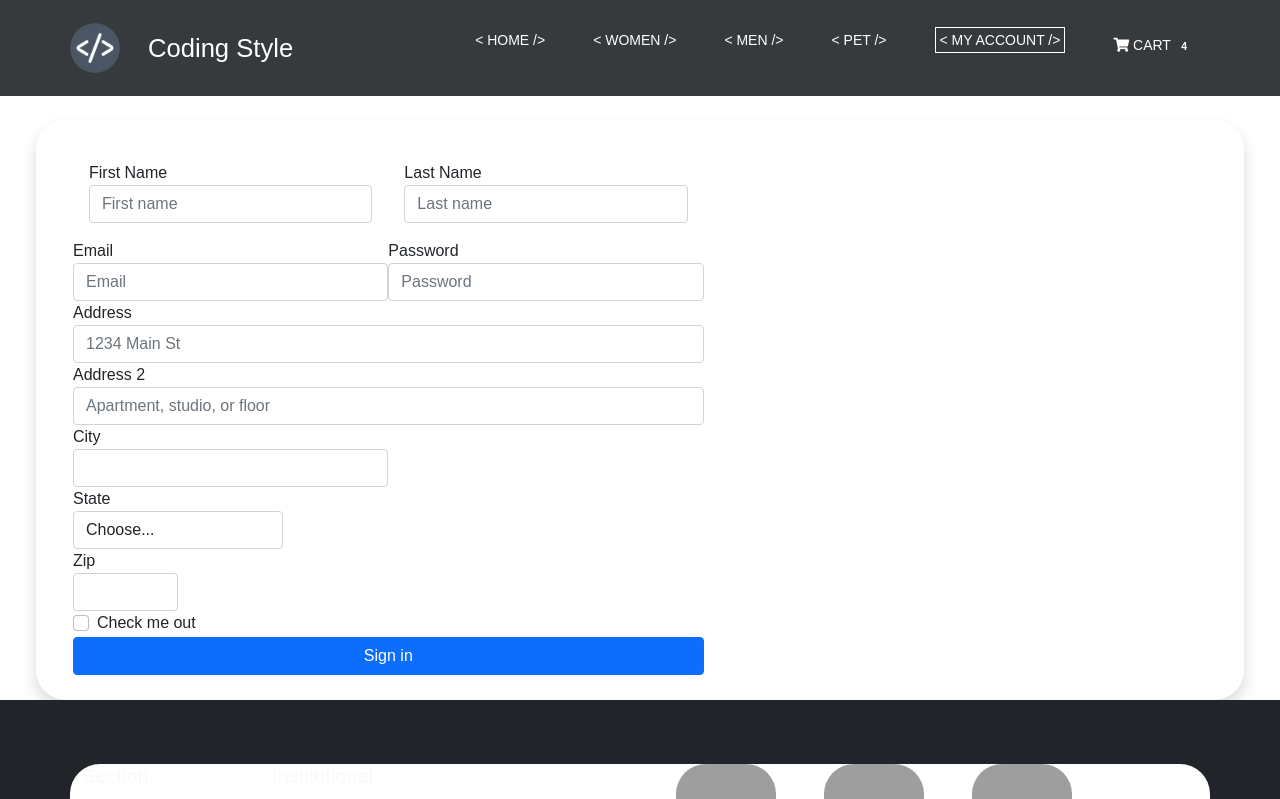
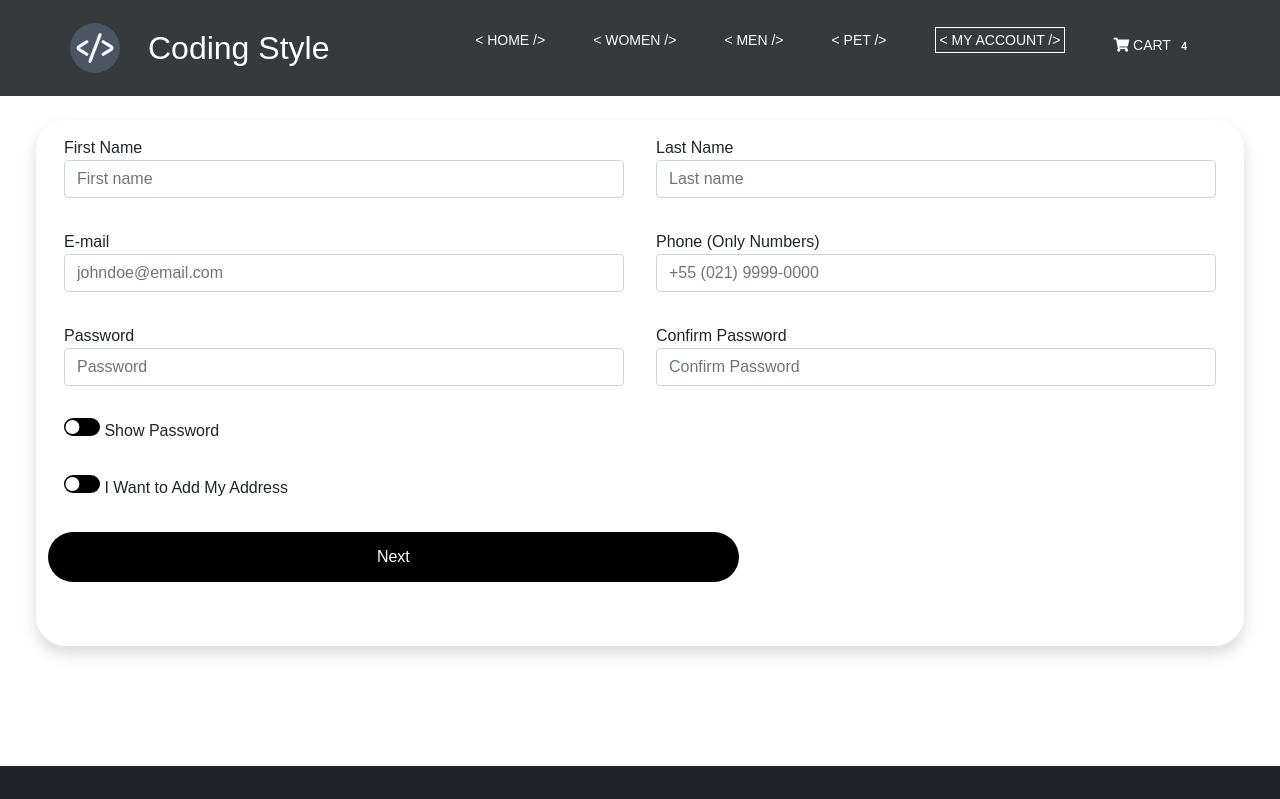
Before and after one commit to 21E321E4-DFE-GRP-EDS-01C1-N2-P1/E-Safe, a Vue app: page /Register in a window 1280 px wide. Shown: the top 799 px of the page. Built offline with nearby package versions, Linux system fonts and the light colour scheme; grey boxes are pictures that could not be loaded.

Commit message:
version 0.05 RegisterForm

```diff
--- a/package.json
+++ b/package.json
@@ -8,7 +8,10 @@
     "lint": "vue-cli-service lint"
   },
   "dependencies": {
+    "@vuelidate/core": "^2.0.0-alpha.32",
+    "@vuelidate/validators": "^2.0.0-alpha.25",
     "core-js": "^3.6.5",
+    "firebase": "^8.10.0",
     "vue": "^3.0.0",
     "vue-router": "^4.0.0-0",
     "vuex": "^4.0.0-0"
--- a/src/components/AccountPages/Login.vue
+++ b/src/components/AccountPages/Login.vue
@@ -1,37 +1,37 @@
 <template>
     <section class="form mx-5 padding-top">
         <div>
-            <div class="shadow row d-flex justify-content-center">
-                <!-- <div class="image-align-self col-lg-5">
+            <div class="shadow row main-div d-flex justify-content-center">
+                <div class="image-align-self col-lg-5">
                     <div class="branding mb-5">
                         <img src="@/assets/logo.png" alt="logo">
                         <p class="branding-name">Coding Style</p>
                     </div>
-                    <img src="../assets/Deal-of-the-day.jpg" class="img-fluid"  alt="Login Cover">
-                </div> -->
-                <div class="col-lg-7">
+                    <img src="../../assets/Deal-of-the-day.jpg" class="img-fluid"  alt="Login Cover">
+                </div>
+                <div class="col-lg-7 ">
                     <form>
                         <h2 class="font-weight-bold py-3">Login</h2>
-                        <div class="form-group row">
-                            <label for="colFormLabelLg" class="col-sm-2 col-form-label col-form-label-lg">Email</label>
+                        <div class="form-group row mb-3">
+                            <label for="colFormLabelLg" class="col-sm-2 col-form-label col-form-label-lg m-1">Email</label>
                             <div class="col-sm-10">
                                 <input type="email" class="form-control form-control-lg" id="colFormLabelLg" placeholder="Email-Address">
                             </div>
                         </div>
-                        <div class="form-group row">
-                            <label for="colFormLabelLg" class="col-sm-2 col-form-label col-form-label-lg">Password</label>
+                        <div class="form-group row mb-3">
+                            <label for="colFormLabelLg" class="col-sm-2 col-form-label col-form-label-lg m-1">Password</label>
                             <div class="col-sm-10">
                                 <input type="password" class="form-control form-control-lg" id="colFormLabelLg" placeholder="*********">
                             </div>
                         </div>
 
-                        <div class="form-row">
+                        <div class="form-row mb-3">
                             <div class="col-lg-7">
                                 <button type="button" class="btn1 mt-3 mb-5">Login</button>
                             </div>
                         </div>
                         <a href="#">Forgot Password</a>
-                        <p>Don't have an account? <a href="#">Register Here</a></p>
+                        <p>Don't have an account? <a href="Register">Register Here</a></p>
                     </form>
                 </div>
             </div>
@@ -44,21 +44,13 @@
     margin: 0;
     box-sizing: border-box;
 }
-body{
-    background-color: white;
-}
-.row{
+
+.main-div{
     background: white;
     border-radius: 30px;
-    // display: flex;
-    // // flex-direction: row;
-    // justify-content: space-around;
-    // align-items: center;
 }
 .padding-top{
     padding-top: 120px;
-    // display: flex;
-    // justify-content: center;
 }
 .image-align-self{
     align-self: center;
--- a/src/components/AccountPages/Login2.vue
+++ /dev/null
@@ -1,101 +0,0 @@
-<template>
-    <section class="form mx-5 padding-top">
-        <div>
-            <div class="shadow row d-flex justify-content-center">
-                <div class="image-align-self col-lg-5">
-                    <div class="branding mb-5">
-                        <img src="@/assets/logo.png" alt="logo">
-                        <p class="branding-name">Coding Style</p>
-                    </div>
-                    <img src="../../assets/Deal-of-the-day.jpg" class="img-fluid"  alt="Login Cover">
-                </div>
-                <div class="col-lg-7 ">
-                    <form>
-                        <h2 class="font-weight-bold py-3">Login</h2>
-                        <div class="form-group row mb-3">
-                            <label for="colFormLabelLg" class="col-sm-2 col-form-label col-form-label-lg m-1">Email</label>
-                            <div class="col-sm-10">
-                                <input type="email" class="form-control form-control-lg" id="colFormLabelLg" placeholder="Email-Address">
-                            </div>
-                        </div>
-                        <div class="form-group row mb-3">
-                            <label for="colFormLabelLg" class="col-sm-2 col-form-label col-form-label-lg m-1">Password</label>
-                            <div class="col-sm-10">
-                                <input type="password" class="form-control form-control-lg" id="colFormLabelLg" placeholder="*********">
-                            </div>
-                        </div>
-
-                        <div class="form-row mb-3">
-                            <div class="col-lg-7">
-                                <button type="button" class="btn1 mt-3 mb-5">Login</button>
-                            </div>
-                        </div>
-                        <a href="#">Forgot Password</a>
-                        <p>Don't have an account? <a href="Register">Register Here</a></p>
-                    </form>
-                </div>
-            </div>
-        </div>
-    </section>
-</template>
-<style lang="scss">
-*{
-    padding: 0;
-    margin: 0;
-    box-sizing: border-box;
-}
-body{
-    background-color: white;
-}
-.row{
-    background: white;
-    border-radius: 30px;
-    // display: flex;
-    // // flex-direction: row;
-    // justify-content: space-around;
-    // align-items: center;
-}
-.padding-top{
-    padding-top: 120px;
-    // display: flex;
-    // justify-content: center;
-}
-.image-align-self{
-    align-self: center;
-    padding: 25px;
-}
-img{
-    border-radius: 30px;
-}
-form{
-    padding: 25px;
-}
-.btn1{
-    border: none;
-    outline: none;
-    height: 50px;
-    width: 100%;
-    background-color: black;
-    color: white;
-    border-radius: 30px;
-    cursor: pointer;
-    &:hover {
-        background-color: white;
-        border: 2px solid;
-        color: black;
-      }
-}
-.branding {
-      display: flex;
-      align-items: center;
-
-      img {
-        width: 40px;
-        transition: .5s ease all;
-      }
-      .branding-name{
-        font-size: 2rem;
-        margin-left: 28px;
-      }
-    }
-</style>
--- a/src/components/AccountPages/Register.vue
+++ b/src/components/AccountPages/Register.vue
@@ -1,92 +1,166 @@
 <template>
-    <section class="form mx-5 padding-top">
+    <section class="form mx-5 padding">
         <div>
-            <div class="shadow row">
-                <div class="col-lg-7">
-                    <form>
+            <div class="shadow row main-div">
+                <div class="col-lg">
+                    <div>
                         <div class="d-flex flex-column">
                             <div class="form-row d-flex">
                                 <div class="col m-3">
                                     <label for="inputFirstName">First Name</label>
-                                    <input type="text" class="form-control" placeholder="First name">
+                                    <input v-model="inputFirstName" type="text" class="form-control" placeholder="First name">
                                 </div>
                                 <div class="col m-3">
                                     <label for="inputLastName">Last Name</label>
-                                    <input type="text" class="form-control" placeholder="Last name">
+                                    <input v-model="inputLastName" type="text" class="form-control" placeholder="Last name">
                                 </div>
                             </div>
                             <div class="form-row d-flex">
-                                <div class="form-group col-md-6">
-                                    <label for="inputEmail4">Email</label>
-                                    <input type="email" class="form-control" id="inputEmail4" placeholder="Email">
+                                <div class="col m-3">
+                                    <label for="inputEmail">E-mail</label>
+                                    <input v-model="state.inputEmail" type="text" class="form-control" placeholder="johndoe@email.com">
+                                    <span v-if="v$.inputEmail.$error">
+                                        {{ v$.inputEmail.$errors[0].$message }}
+                                    </span>
                                 </div>
-                                <div class="form-group col-md-6">
-                                    <label for="inputPassword4">Password</label>
-                                    <input type="password" class="form-control" id="inputPassword4" placeholder="Password">
+                                <div class="col m-3">
+                                    <label for="inputPhone">Phone (Only Numbers)</label>
+                                    <input v-model="inputPhone" type="number" class="form-control" placeholder="+55 (021) 9999-0000">
                                 </div>
                             </div>
-                            <div class="form-group">
-                                <label for="inputAddress">Address</label>
-                                <input type="text" class="form-control" id="inputAddress" placeholder="1234 Main St">
-                            </div>
-                            <div class="form-group">
-                                <label for="inputAddress2">Address 2</label>
-                                <input type="text" class="form-control" id="inputAddress2" placeholder="Apartment, studio, or floor">
-                            </div>
-                            <div class="form-row">
-                                <div class="form-group col-md-6">
-                                <label for="inputCity">City</label>
-                                <input type="text" class="form-control" id="inputCity">
+                            <div class="form-row d-flex flex-column">
+                                <div class="form-row d-flex">
+                                    <div class="col m-3">
+                                        <label for="inputPassword">Password</label>
+                                        <input v-model="state.inputPassword" :type="showPass ? 'text' : 'password'" class="form-control" placeholder="Password">
+                                        <span v-if="v$.inputPassword.$error">
+                                            {{ v$.inputPassword.$errors[0].$message }}
+                                        </span>
+                                    </div>
+                                    <div class="col m-3">
+                                        <label for="inputConfirmPassword">Confirm Password</label>
+                                        <input v-model="state.inputConfirmPassword" :type="showPass ? 'text' : 'password'" class="form-control" placeholder="Confirm Password">
+                                        <span v-if="v$.inputConfirmPassword.$error">
+                                            {{ v$.inputConfirmPassword.$errors[0].$message }}
+                                        </span>
+                                    </div>
                                 </div>
-                                <div class="form-group col-md-4">
-                                <label for="inputState">State</label>
-                                <select id="inputState" class="form-control">
-                                    <option selected>Choose...</option>
-                                    <option>...</option>
-                                </select>
+                                <div class="m-3">
+                                    <input class="toggle" type="checkbox" @click="togglePass"> Show Password
                                 </div>
-                                <div class="form-group col-md-2">
-                                <label for="inputZip">Zip</label>
-                                <input type="text" class="form-control" id="inputZip">
+                                <div class="m-3">
+                                    <input class="toggle" type="checkbox" @click="toggleAddress"> I Want to Add My Address
                                 </div>
                             </div>
-                            <div class="form-group">
-                                <div class="form-check">
-                                <input class="form-check-input" type="checkbox" id="gridCheck">
-                                <label class="form-check-label" for="gridCheck">
-                                    Check me out
-                                </label>
+                            <div v-if="addAddress">
+                                <div class="form-row d-flex">
+                                    <div class="form-group col m-3">
+                                        <label for="inputAddress">Address</label>
+                                        <input v-model="inputAddress" type="text" class="form-control" id="inputAddress" placeholder="1234 Main St">
+                                    </div>
+                                    <div class="form-group col m-3">
+                                        <label for="inputAddress2">Address 2</label>
+                                        <input v-model="inputAddress2" type="text" class="form-control" id="inputAddress2" placeholder="Apartment, studio, or floor">
+                                    </div>
+                                </div>
+                                <div class="form-row d-flex">
+                                    <div class="form-group  col m-3">
+                                        <label for="inputCity">City</label>
+                                        <input v-model="inputCity" type="text" class="form-control" id="inputCity" placeholder="New York">
+                                    </div>
+                                    <div class="form-group col m-3">
+                                        <label for="inputState">State</label>
+                                        <input v-model="inputState" type="text" class="form-control" id="inputState" placeholder="New York">
+                                    </div>
+                                    <div class="form-group col m-3">
+                                        <label for="inputZip">Zip</label>
+                                        <input v-model="inputZip" type="number" class="form-control" id="inputZip">
+                                    </div>
                                 </div>
                             </div>
-                            <button type="submit" class="btn btn-primary">Sign in</button>
+                            <div class="form-row mb-3">
+                                <div class="col-lg-7">
+                                    <button @click="checkForm" class="btn1 mt-3 mb-5">Next</button>
+                                </div>
+                            </div>
                         </div>
-                    </form>
+                    </div>
                 </div>
             </div>
         </div>
     </section>
 </template>
+<script>
+import useValidade from '@vuelidate/core'
+import { required, email, minLength, sameAs } from '@vuelidate/validators'
+import { reactive, computed } from 'vue'
+export default {
+    setup() {
+        const state = reactive({
+            inputEmail:'',
+            inputPassword: '',
+            inputConfirmPassword: '',
+
+        })
+        const rules = computed(() => {
+            return{
+                inputEmail: { required, email },
+                inputPassword: { required, minLength: minLength(6) },
+                inputConfirmPassword: { required, sameAs: sameAs(state.inputPassword) }
+            }
+        })
+
+        const v$ = useValidade(rules, state)
+
+        return{
+            state,
+            v$,
+        }
+    },
+    data() {
+      return {
+        showPass: false,
+        addAddress: false,
+      }
+	},
+    methods: {
+      togglePass(){
+        this.showPass = !this.showPass
+      },
+      toggleAddress(){
+        this.addAddress = !this.addAddress
+      },
+      checkForm() {
+          this.v$.$validate()
+          if(!this.v$.$error) {
+              alert("Form Ok!")
+
+          } else{
+              alert("Form Error!")
+          }
+      }
+    },
+    computed: {
+		notSamePasswords() {
+			return (this.inputPassword !== this.inputConfirmPassword)
+		},
+    }
+}
+</script>
 <style lang="scss">
 *{
     padding: 0;
     margin: 0;
     box-sizing: border-box;
 }
-body{
-    background-color: white;
-}
-.row{
+.main-div{
     background: white;
     border-radius: 30px;
-    // display: flex;
-    // // flex-direction: row;
-    // justify-content: space-around;
-    // align-items: center;
 }
-.padding-top{
+
+.padding{
     padding-top: 120px;
-    // display: flex;
-    // justify-content: center;
+    padding-bottom: 120px;
 }
 .image-align-self{
     align-self: center;
@@ -125,5 +199,58 @@ form{
         font-size: 2rem;
         margin-left: 28px;
       }
-    }
+}
+.toggle {
+  --size: 1.125rem;
+  --width: calc(1.125rem * 2);
+  display: inline-grid;
+  align-items: center;
+  width: var(--width);
+  height: var(--size);
+  cursor: pointer;
+}
+
+.toggle::before {
+  content: "";
+  grid-area: 1 / -1;
+  width: var(--width);
+  height: var(--size);
+  transition: all 250ms ease;
+  border-radius: var(--width);
+  background-color: #000;
+}
+
+.toggle:hover::before {
+  box-shadow: 0 0 0 2px #aef;
+}
+
+.toggle::after {
+  content: "";
+  grid-area: 1 / -1;
+  width: calc(var(--size) * 0.8);
+  height: calc(var(--size) * 0.8);
+  transform: translateX(10%);
+  transform-origin: center center;
+  transition: all 250ms ease;
+  border-radius: 100%;
+  background: #fff;
+}
+
+.toggle:checked::before {
+  background-color: #2be;
+}
+
+.toggle:checked::after {
+   transform: translateX(calc(var(--width) - var(--size) * 0.8 - 10%));
+}
+
+.toggle:disabled {
+  pointer-events: none;
+  filter: grayscale(1);
+}
+
+.toggle:disabled::before {
+   background: #2be;
+}
+
 </style>
--- a/src/components/Navigation.vue
+++ b/src/components/Navigation.vue
@@ -22,15 +22,15 @@
       </div>
       <transition name="mobile-nav">
         <ul v-show="mobileNav" class="dropdown-nav">
-          <li><router-link class="link-account" :to="{name: 'Login'}">&lt; My Account /&gt;</router-link></li>
-          <li class="text-dark link-account" @click="toggleCart">
+          <li @click="toggleMobileNav"><router-link class="link-account" :to="{name: 'Login'}">&lt; My Account /&gt;</router-link></li>
+          <li class="text-dark link-account" @click="toggleCartAndNav">
             <i class="text-dark fa fa-shopping-cart"/> Cart
               <span class="text-dark badge">{{ sumQt }}</span>
           </li>
-          <li><router-link class="link" :to="{name: 'Home'}">&lt; Home /&gt;</router-link></li>
-          <li><router-link class="link" :to="{name: 'Women'}">&lt; Women /&gt;</router-link></li>
-          <li><router-link class="link" :to="{name: 'Men'}">&lt; Men /&gt;</router-link></li>
-          <li><router-link class="link" :to="{name: 'Pet'}">&lt; Pet /&gt;</router-link></li>
+          <li @click="toggleMobileNav"><router-link class="link" :to="{name: 'Home'}">&lt; Home /&gt;</router-link></li>
+          <li @click="toggleMobileNav"><router-link class="link" :to="{name: 'Women'}">&lt; Women /&gt;</router-link></li>
+          <li @click="toggleMobileNav"><router-link class="link" :to="{name: 'Men'}">&lt; Men /&gt;</router-link></li>
+          <li @click="toggleMobileNav"><router-link class="link" :to="{name: 'Pet'}">&lt; Pet /&gt;</router-link></li>
         </ul>
       </transition>
     </nav>
@@ -136,6 +136,10 @@ export default {
       toggleCart(){
         this.showCart = !this.showCart
         console.log(this.showCart)
+      },
+      toggleCartAndNav(){
+        this.toggleCart()
+        this.toggleMobileNav()
       }
 
   }
@@ -216,7 +220,7 @@ header {
         transition: .5s ease all;
       }
       .branding-name{
-        font-size: 1.6rem;
+        font-size: 2rem;
         margin-left: 28px;
         margin-bottom: 0;
       }
--- a/src/router/index.js
+++ b/src/router/index.js
@@ -3,7 +3,7 @@ import Home from "../components/Home.vue";
 import Women from "../components/Women/Women.vue";
 import Men from "../components/Men/Men.vue";
 import Pet from "../components/Pet/Pet.vue";
-import Login from "../components/AccountPages/Login2.vue";
+import Login from "../components/AccountPages/Login.vue";
 import Register from "../components/AccountPages/Register.vue";
 
 const routes = [
```
Also changed, not shown: src/main.js (+12 -0 lines), 1 other file (tests, documents, lock files or other folders).
